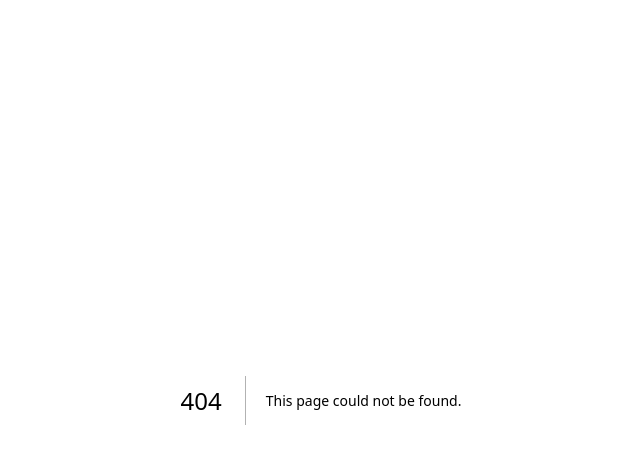
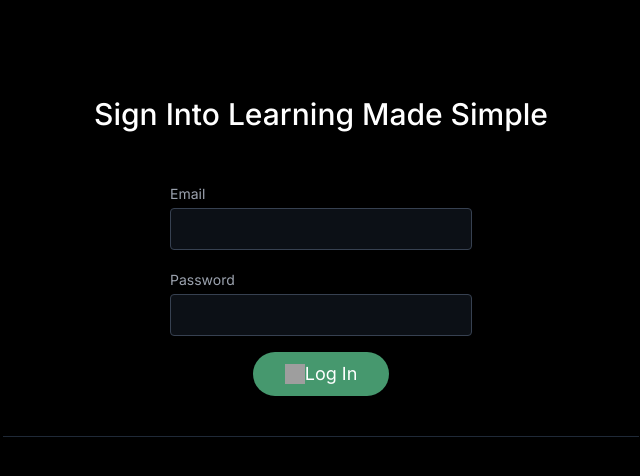
Before and after one commit to thetajwar2003/learning-made-simple-ui, a Next.js app: page /login in a window 1280 px wide. Before the commit this address had no page. Shown: the top 476 px of the page, without its empty margins (319-959 px from the left). Built offline with nearby package versions, Linux system fonts and the light colour scheme; grey boxes are pictures that could not be loaded.

Commit message:
created login page

```diff
--- /dev/null
+++ b/src/app/login/page.tsx
@@ -0,0 +1,56 @@
+import React from "react";
+
+export default function Login() {
+  return (
+    <section className="text-gray-400 body-font absolute inset-0 bg-black">
+      <div className="container px-5 py-24 mx-auto">
+        <div className="flex flex-row text-center w-full mb-12 justify-around">
+          <h1 className="sm:text-3xl text-2xl font-medium title-font text-white">
+            Sign Into Learning Made Simple
+          </h1>
+        </div>
+        <div className="lg:w-1/2 md:w-2/3 mx-auto justify-center">
+          <div className="flex flex-col -m-2 items-center">
+            <div className="p-2 w-1/2">
+              <div className="relative">
+                <label className="leading-7 text-sm text-gray-400">Email</label>
+                <input
+                  type="text"
+                  id="email"
+                  name="email"
+                  className="w-full bg-gray-800 bg-opacity-40 rounded border border-gray-700 focus:border-indigo-500 focus:bg-gray-900 focus:ring-2 focus:ring-indigo-900 text-base outline-none text-gray-100 py-1 px-3 leading-8 transition-colors duration-200 ease-in-out"
+                />
+              </div>
+            </div>
+
+            <div className="p-2 w-1/2">
+              <div className="relative">
+                <label className="leading-7 text-sm text-gray-400">
+                  Password
+                </label>
+                <input
+                  type="password"
+                  id="password"
+                  name="password"
+                  className="w-full bg-gray-800 bg-opacity-40 rounded border border-gray-700 focus:border-indigo-500 focus:bg-gray-900 focus:ring-2 focus:ring-indigo-900 text-base outline-none text-gray-100 py-1 px-3 leading-8 transition-colors duration-200 ease-in-out"
+                />
+              </div>
+            </div>
+            <div className="p-2 w-auto space-y-4">
+              <button className="flex mx-auto text-white bg-primary border-0 py-2 px-8 focus:outline-none hover:bg-secondary rounded-full text-lg w-full justify-center items-center">
+                <img
+                  className="w-5 h-5"
+                  src="https://img.icons8.com/material-outlined/24/FFFFFF/enter-2.png"
+                  loading="lazy"
+                  alt="log in logo"
+                />
+                Log In
+              </button>
+            </div>
+            <div className="p-2 w-full pt-8 mt-8 border-t border-gray-800 text-center"></div>
+          </div>
+        </div>
+      </div>
+    </section>
+  );
+}
--- a/src/app/page.tsx
+++ b/src/app/page.tsx
@@ -1,5 +1,6 @@
 import Header from "@/components/Header";
 import Image from "next/image";
+import Link from "next/link";
 
 export default function Home() {
   return (
@@ -17,9 +18,12 @@ export default function Home() {
               features of Blackboard, Google Classroom, Pupil Path, and
               Microsoft Teams into a single, user-friendly interface
             </p>
-            <button className="inline-flex text-white bg-primary border-0 py-2 px-6 focus:outline-none hover:bg-secondary rounded text-lg ">
-              Sign In
-            </button>
+            <Link
+              href="/login"
+              className="inline-flex text-white bg-primary border-0 py-2 px-6 focus:outline-none hover:bg-secondary rounded text-lg "
+            >
+              Log In
+            </Link>
           </div>
           {/* SECTION: Image */}
           <div className="lg:max-w-lg lg:w-full md:w-1/2 w-5/6 mb-10 md:mb-0">
--- a/src/components/Header.tsx
+++ b/src/components/Header.tsx
@@ -1,3 +1,4 @@
+import Link from "next/link";
 import React from "react";
 
 export default function Header() {
@@ -26,8 +27,11 @@ export default function Header() {
           <a className="mr-5 hover:text-gray-400">Third Link</a>
           <a className="mr-5 hover:text-gray-400">Fourth Link</a>
         </nav>
-        <button className="inline-flex items-center bg-primary border-0 py-1 px-3 focus:outline-none hover:bg-secondary rounded text-base mt-4 md:mt-0">
-          Sign In
+        <Link
+          href="/login"
+          className="inline-flex items-center bg-primary border-0 py-1 px-3 focus:outline-none hover:bg-secondary rounded text-base mt-4 md:mt-0"
+        >
+          Log In
           <svg
             fill="none"
             stroke="currentColor"
@@ -39,7 +43,7 @@ export default function Header() {
           >
             <path d="M5 12h14M12 5l7 7-7 7"></path>
           </svg>
-        </button>
+        </Link>
       </div>
     </header>
   );
```
